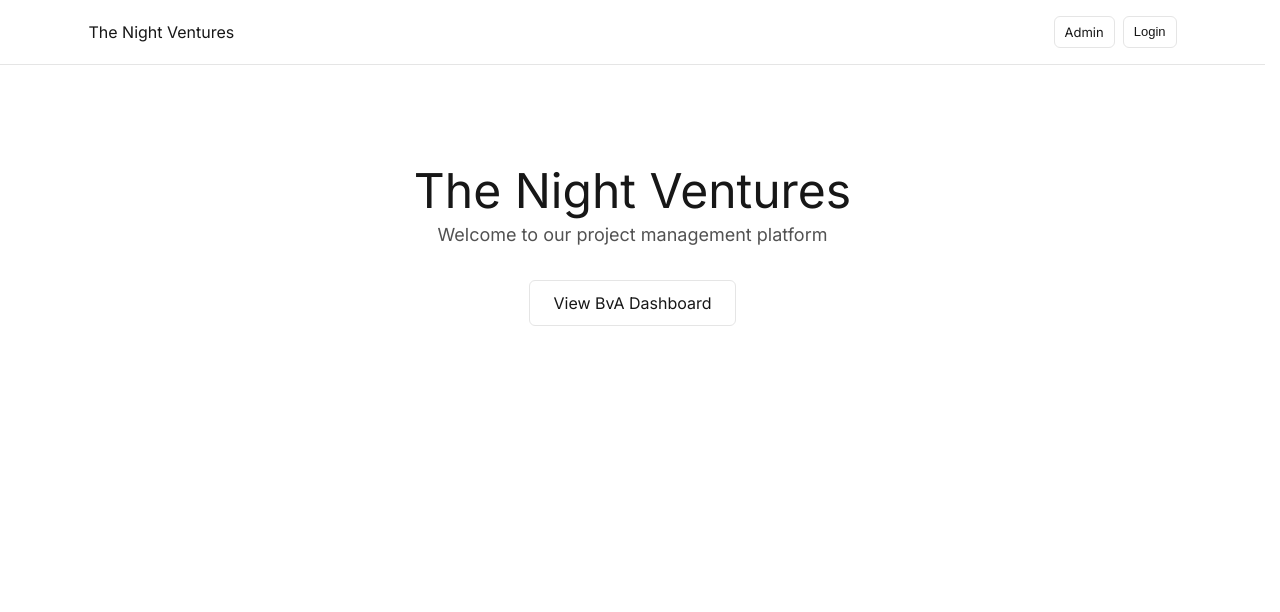
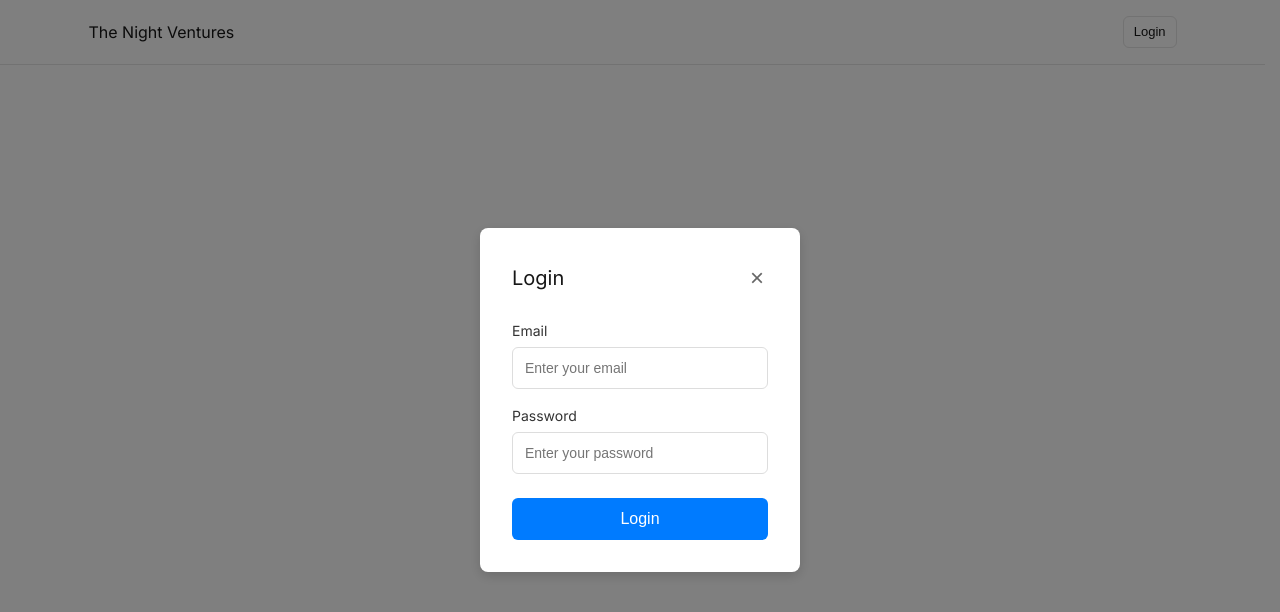
Before and after one commit to DoriFussmann/The-Night-Ventures-Project-Management-System-v1.0, a React (Vite) app: page / in a window 1280 px wide. Shown: the top 612 px of the page. Built offline with nearby package versions, Linux system fonts and the light colour scheme; no server answers.

Commit message:
vSuperadmin login

```diff
--- a/src/pages/Home.tsx
+++ b/src/pages/Home.tsx
@@ -2,7 +2,7 @@ import React, { useState, useEffect } from 'react'
 import { Link } from 'react-router-dom'
 
 export default function Home() {
-  const [showLoginModal, setShowLoginModal] = useState(false)
+  const [showLoginModal, setShowLoginModal] = useState(true)
   const [email, setEmail] = useState('')
   const [password, setPassword] = useState('')
   const [user, setUser] = useState(null)
@@ -18,6 +18,7 @@ export default function Home() {
         if (response.ok) {
           const userData = await response.json();
           setUser(userData);
+          setShowLoginModal(false); // Hide login modal if user is already logged in
         }
       } catch (e) {
         console.log('Not logged in');
@@ -95,7 +96,9 @@ export default function Home() {
               <a href="/" style={{ color: 'inherit', textDecoration: 'none' }}>The Night Ventures</a>
             </h2>
                 <div style={{ display: 'flex', gap: 8, alignItems: 'center' }}>
-                  <Link className="btn btn-sm" to="/admin">Admin</Link>
+                  {user && user.isSuperadmin && (
+                    <Link className="btn btn-sm" to="/admin">Admin</Link>
+                  )}
                   {user ? (
                     <div style={{ display: 'flex', alignItems: 'center', gap: 8 }}>
                       <span style={{ fontSize: 14, color: '#171717' }}>
@@ -218,6 +221,9 @@ export default function Home() {
                   {Object.entries(user.pageAccess).map(([pageId, hasAccess]) => {
                     if (!hasAccess) return null;
 
+                    // Only show Admin page for superadmins
+                    if (pageId === 'admin' && !user.isSuperadmin) return null;
+
                     const pageConfig = {
                       home: { name: 'Home', path: '/' },
                       bva: { name: 'BvA Dashboard', path: '/bva' },
@@ -270,32 +276,15 @@ export default function Home() {
             </div>
           </>
         ) : (
-          // Welcome Message (when not logged in)
+          // Empty state when not logged in
           <div style={{ textAlign: 'center', padding: 32 }}>
-            <h1 style={{ fontSize: 48, fontWeight: 300, margin: '0 0 16px 0', color: '#171717' }}>
-              The Night Ventures
-            </h1>
-            <p style={{ fontSize: 18, color: '#525252', margin: '0 0 32px 0' }}>
-              Welcome to our project management platform
-            </p>
-            <Link
-              className="btn"
-              to="/bva"
-              style={{
-                padding: '12px 24px',
-                fontSize: 16,
-                textDecoration: 'none',
-                display: 'inline-block'
-              }}
-            >
-              View BvA Dashboard
-            </Link>
+            {/* Content removed - user needs to login to see anything */}
           </div>
         )}
       </div>
 
       {/* Login Modal */}
-      {showLoginModal && (
+      {showLoginModal && !user && !isLoading && (
         <div style={{
           position: 'fixed',
           top: 0,
```
